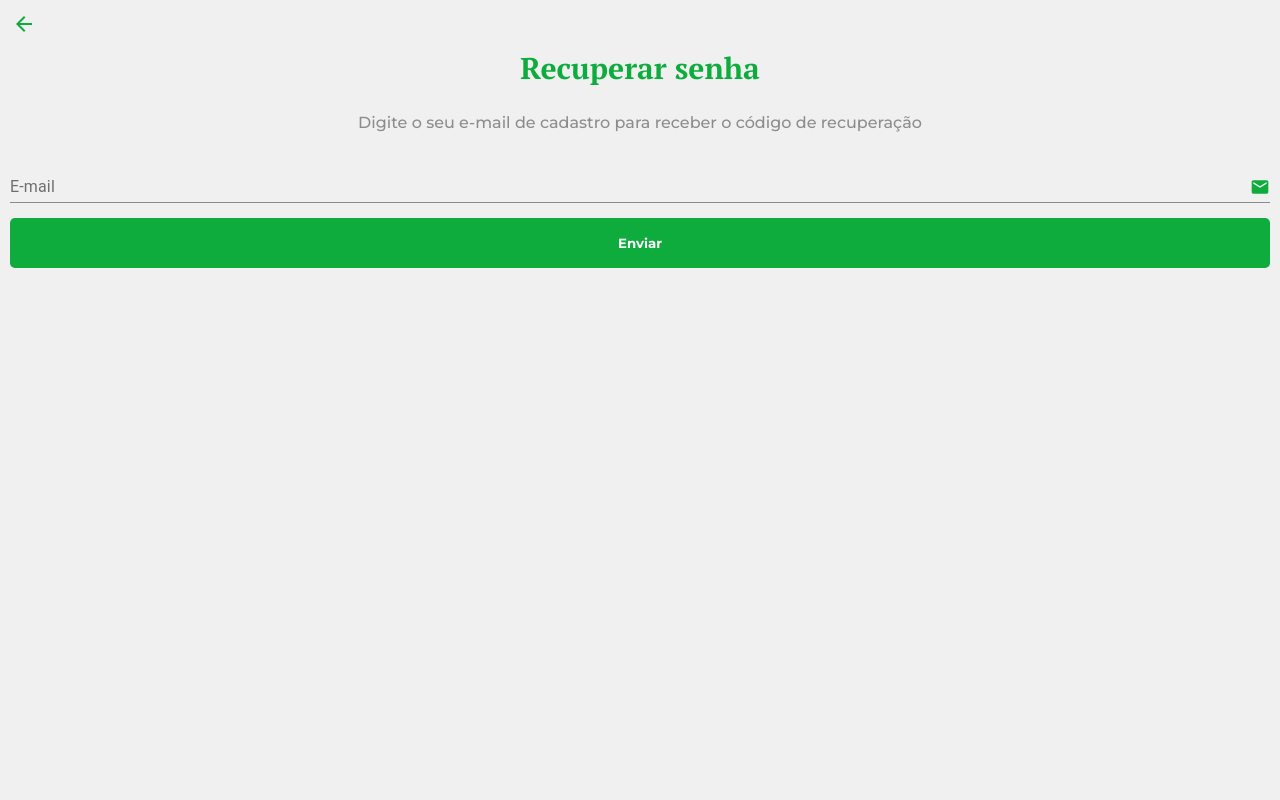
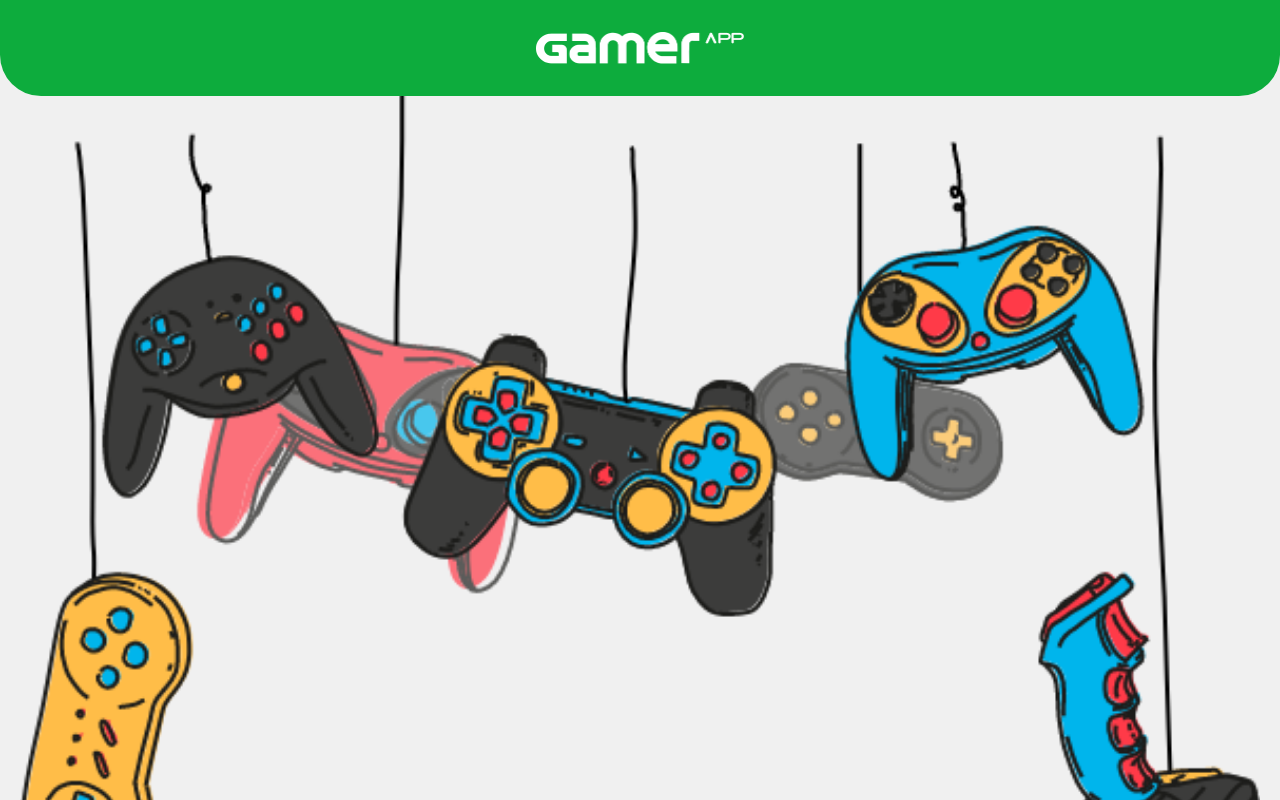
Before and after one commit to brunolucena/gamerappweb, a React (Create React App) app: page / in a window 1280 px wide. Shown: the top 800 px of the page. Built offline with nearby package versions, Linux system fonts and the light colour scheme; the HTML template or start-up script is replaced by a standard one.

Commit message:
App.tsx - Configurar rotas
    '/esqueci-senha'
    '/login'
    '/criar-conta'
    '/'

```diff
--- a/src/App.tsx
+++ b/src/App.tsx
@@ -1,25 +1,38 @@
-import React from 'react';
+import CreateAccount01 from './Components/CreateAccount/CreateAccount01';
 import GlobalStyles from './Styles/GlobalStyles';
-import { ThemeProvider } from '@material-ui/core';
-import { theme } from './Styles/MaterialTheme';
+import Login from './Components/Login';
 import OnboardingHome from './Components/OnboardingHome';
 import PasswordRecovery01 from './Components/PasswordRecovery/PasswordRecovery01';
-import PasswordRecovery02 from './Components/PasswordRecovery/PasswordRecovery02';
-import PasswordRecovery03 from './Components/PasswordRecovery/PasswordRecovery03';
-import PasswordRecovery04 from './Components/PasswordRecovery/PasswordRecovery04';
-import CreateAccount01 from './Components/CreateAccount/CreateAccount01';
-import CreateAccount02 from './Components/CreateAccount/CreateAccount02';
-import CreateAccount03 from './Components/CreateAccount/CreateAccount03';
-import CreateAccount04 from './Components/CreateAccount/CreateAccount04';
-import CreateAccount05 from './Components/CreateAccount/CreateAccount05';
-import Login from './Components/Login';
+import React from 'react';
+import { BrowserRouter as Router, Route, Switch } from 'react-router-dom';
+import { theme } from './Styles/MaterialTheme';
+import { ThemeProvider } from '@material-ui/core';
 
 function App() {
+  const isLoggedIn = false;
+
   return (
-    <ThemeProvider theme={theme}>
-      <PasswordRecovery01 />
-      <GlobalStyles />
-    </ThemeProvider>
+    <Router>
+      <ThemeProvider theme={theme}>
+        <GlobalStyles />
+
+        <Switch>
+          <Route path='/esqueci-senha'>
+            <PasswordRecovery01 />
+          </Route>
+
+          <Route path='/login'>
+            <Login />
+          </Route>
+
+          <Route path='/criar-conta'>
+            <CreateAccount01 />
+          </Route>
+
+          <Route path='/'>{isLoggedIn ? <div>logado</div> : <OnboardingHome />}</Route>
+        </Switch>
+      </ThemeProvider>
+    </Router>
   );
 }
 export default App;
```
